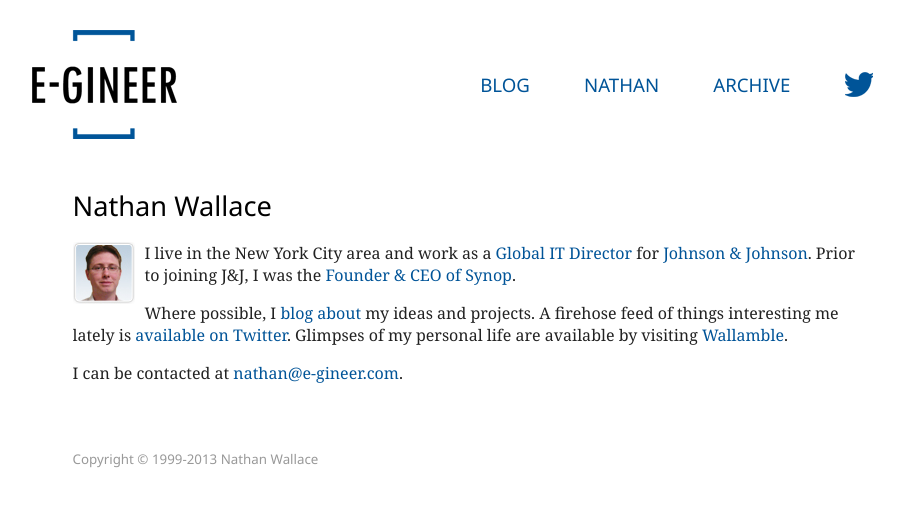
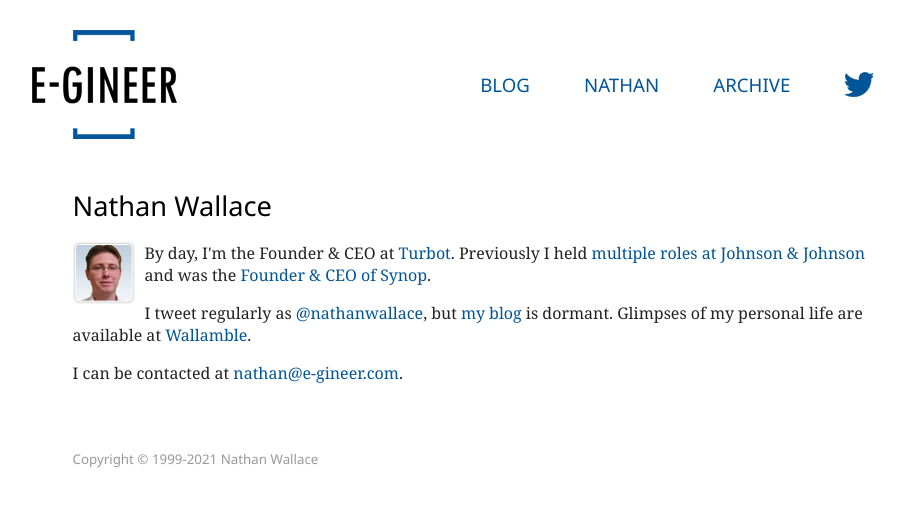
Before and after one commit to e-gineer/e-gineer.github.com, a Jekyll site: the page built from nathan/index.html, in a window 1280 px wide. Shown: the top 507 px of the page, without its empty margins (188-1092 px from the left). Built offline with Jekyll 4.4.1, drawn with Linux system fonts in a browser that asks for light colours.

Commit message:
Update nathan page and year in footer

```diff
--- a/_includes/footer.html
+++ b/_includes/footer.html
@@ -1,5 +1,5 @@
     <footer>
-    Copyright &copy; 1999-2013 Nathan Wallace
+    Copyright &copy; 1999-2021 Nathan Wallace
     </footer>
 
   </body>
--- a/nathan/index.html
+++ b/nathan/index.html
@@ -4,16 +4,28 @@ title: Nathan Wallace
 ---
 
 <p>
-<img src="../v2/presentation/NathanHeadShot.jpg" style="float: left; margin-right: 10px"/>
-I live in the New York City area and work as a <a href="http://www.linkedin.com/pub/nathan-wallace/0/70/864">Global IT Director</a> for
-<a href="http://www.jnj.com">Johnson & Johnson</a>. Prior to joining J&amp;J, I was the
-<a href="../v2/blog/2005/08/unofficial-history-of-synop.html">Founder &amp; CEO of Synop</a>.
+  <img
+    src="../v2/presentation/NathanHeadShot.jpg"
+    style="float: left; margin-right: 10px;"
+  />
+  By day, I'm the Founder &amp; CEO at <a href="https://turbot.com">Turbot</a>.
+  Previously I held
+  <a href="https://www.linkedin.com/in/nathan-wallace-86470/"
+    >multiple roles at Johnson &amp; Johnson</a
+  >
+  and was the
+  <a href="../v2/blog/2005/08/unofficial-history-of-synop.html"
+    >Founder &amp; CEO of Synop</a
+  >.
 </p>
+
 <p>
-Where possible, I <a href="../v2/blog/">blog about</a> my ideas and projects. A firehose feed of things
-interesting me lately is <a href="https://twitter.com/nathanwallace">available on Twitter</a>. Glimpses
-of my personal life are available by visiting <a href="http://wallamble.com">Wallamble</a>.
+  I tweet regularly as
+  <a href="https://twitter.com/nathanwallace">@nathanwallace</a>, but
+  <a href="../v2/blog/">my blog</a> is dormant. Glimpses of my personal life are
+  available at <a href="http://wallamble.com">Wallamble</a>.
 </p>
+
 <p>
   I can be contacted at
   <script type="text/javascript">
```
Lines whose indentation alone changed are shown as unchanged.
